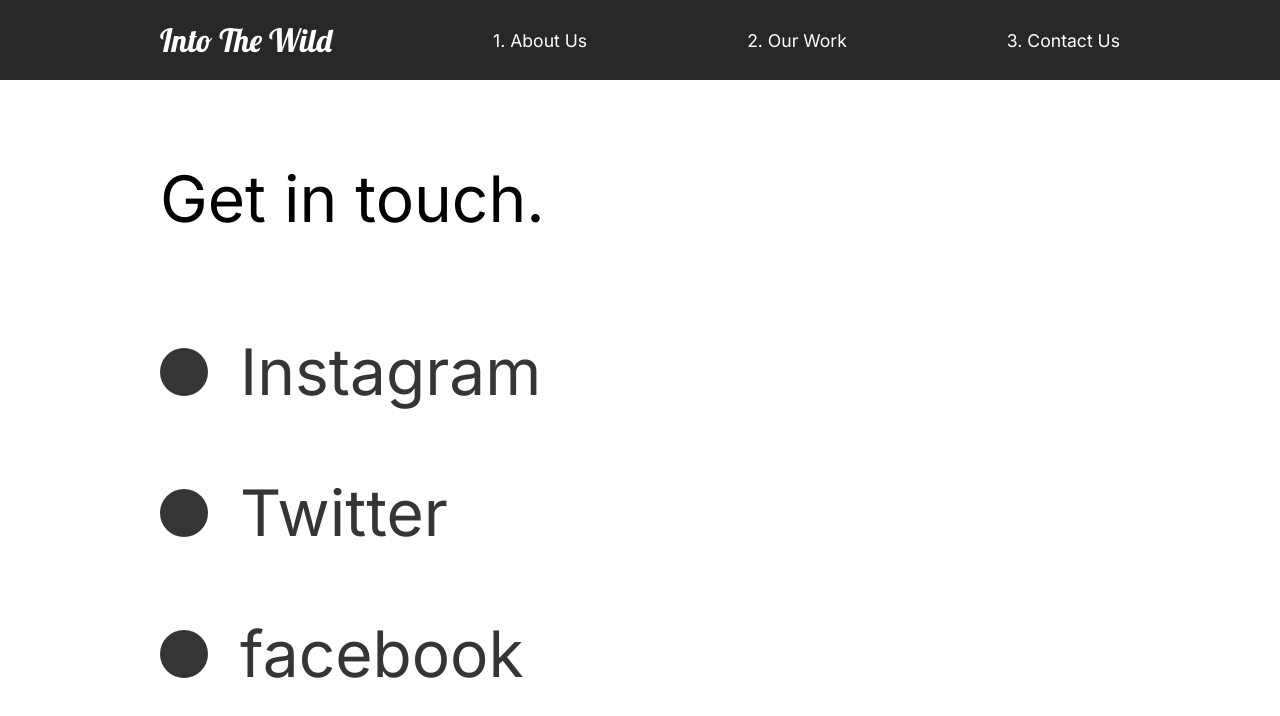
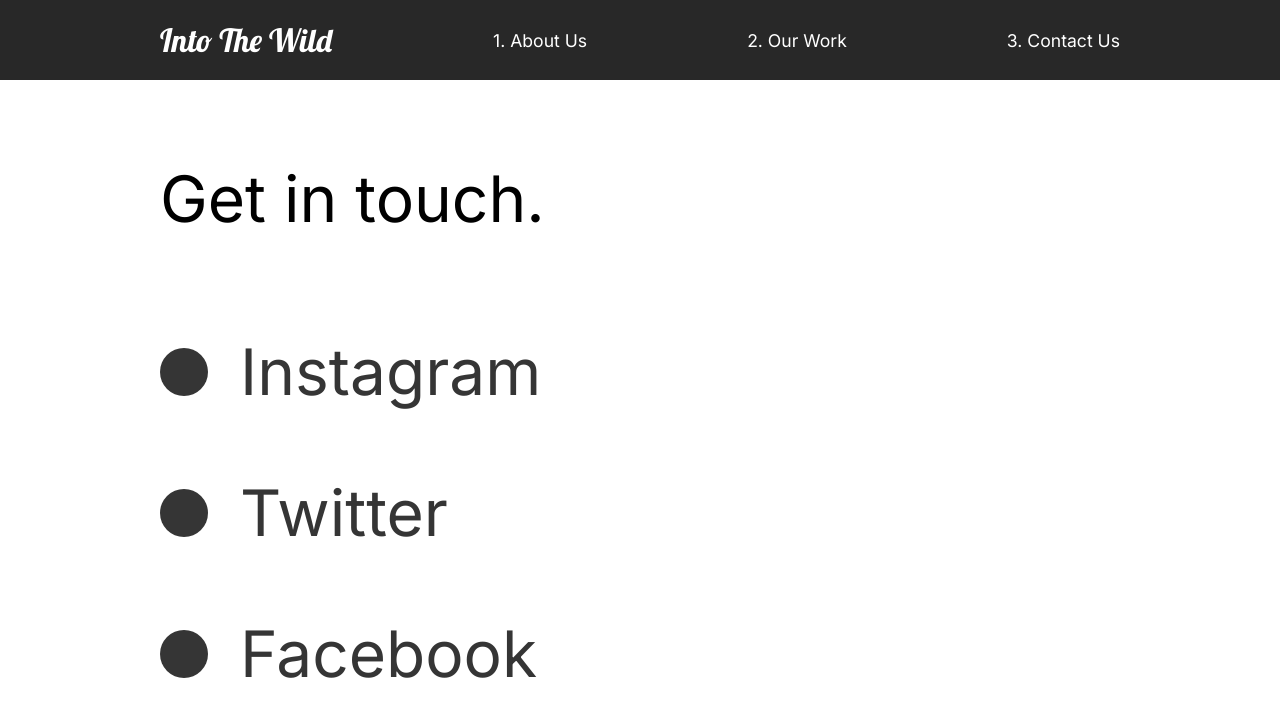
Before and after one commit to WRNwilson/into-the-wild, a React (Create React App) app: page /contact in a window 1280 px wide. Shown: the top 716 px of the page. Built offline with nearby package versions, Linux system fonts and the light colour scheme.

Commit message:
minor spelling error

```diff
--- a/src/pages/ContactUs.js
+++ b/src/pages/ContactUs.js
@@ -33,7 +33,7 @@
         <Hide>
           <Social variants={titleAnim}>
             <Circle />
-            <h2>facebook</h2>
+            <h2>Facebook</h2>
           </Social>
         </Hide>
       </div>
```
